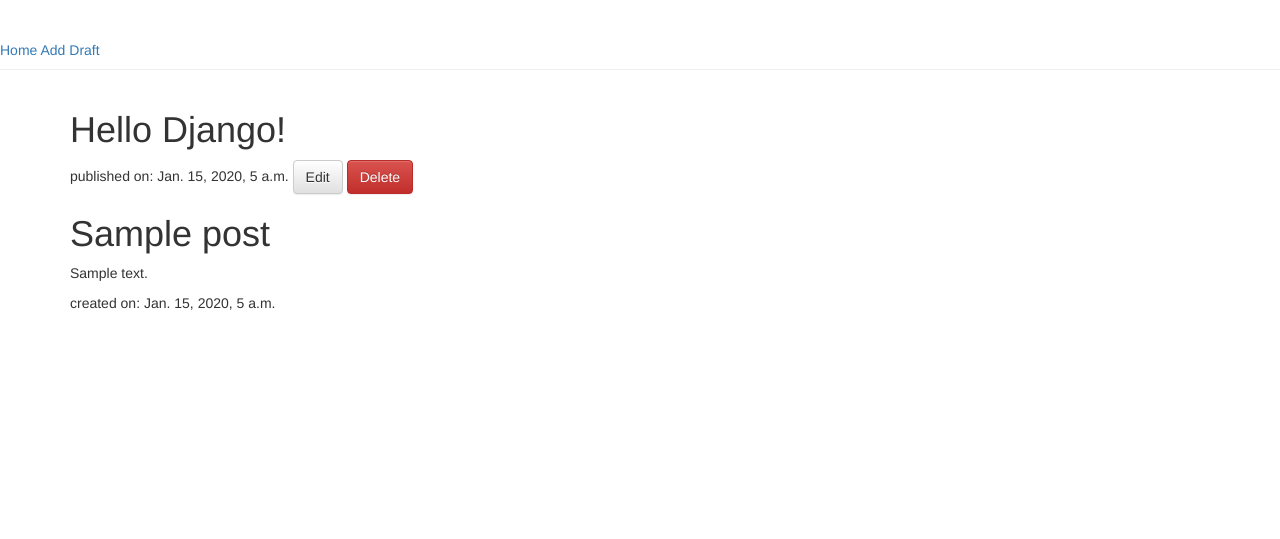
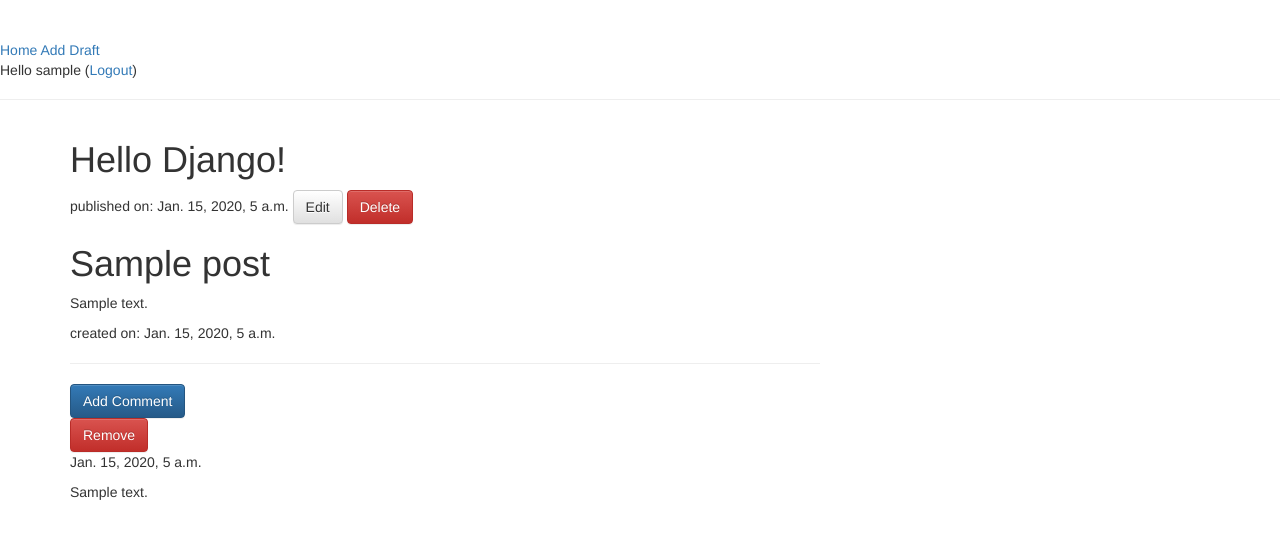
Before and after one commit to frankbearzou/my-first-blog, a Django app: page /post/1/ in a window 1280 px wide. Shown: the top 539 px of the page. Run offline with Django 3.2, Linux system fonts and the light colour scheme; a user stored in the database is signed in; tables that the repository leaves empty hold one stand-in row (values such as "Sample post"); some libraries are stand-ins or nearby versions.

Commit message:
add comment

```diff
--- a/blog/admin.py
+++ b/blog/admin.py
@@ -1,5 +1,6 @@
 from django.contrib import admin
-from .models import Post
+from .models import Post, Comment
 
 # Register your models here.
 admin.site.register(Post)
+admin.site.register(Comment)
--- a/blog/models.py
+++ b/blog/models.py
@@ -18,3 +18,18 @@ class Post(models.Model):
 
     def __str__(self):
         return self.title
+
+
+class Comment(models.Model):
+    post = models.ForeignKey(Post, related_name='comments')
+    author = models.ForeignKey("auth.User")
+    text = models.TextField()
+    created_date = models.DateTimeField(default=timezone.now)
+    approved_comment = models.BooleanField(default=False)
+
+    def approve(self):
+        self.approved_comment = True
+        self.save()
+
+    def __str__(self):
+        return self.text
--- a/blog/templates/blog/base.html
+++ b/blog/templates/blog/base.html
@@ -14,6 +14,9 @@
         {% if user.is_authenticated %}
             <a href="{% url 'post_new' %}">Add</a>
             <a href="{% url 'post_draft_list' %}">Draft</a>
+            <p>Hello {{ user.username }} (<a href="{% url 'logout' %}">Logout</a>)</p>
+        {% else %}
+            <a href="{% url 'login' %}">Login</a>
         {% endif %}
     </div>
     <div class="container">
--- a/blog/templates/blog/post_detail.html
+++ b/blog/templates/blog/post_detail.html
@@ -13,4 +13,24 @@
     <h1>{{ post.title }}</h1>
     <p>{{ post.text }}</p>
     <p>created on: {{ post.created_date }}</p>
+    <hr>
+    <a href="{% url 'post_comment_add' pk=post.pk %}" class="btn btn-primary">Add Comment</a>
+    <div>
+        {% for comment in post.comments.all %}
+            {% if user.is_authenticated or comment.approved_comment %}
+                <div>
+                    {% if not comment.approved_comment %}
+                        <a href="{% url 'comment_approve' pk=comment.pk %}" class="btn btn-primary">Approve</a>
+                    {% endif %}
+                    <a href="{% url 'comment_remove' pk=comment.pk %}" class="btn btn-danger">Remove</a>
+                    <p>{{ comment.created_date }}</p>
+                    <p>{{ comment.text | linebreaks }}</p>
+                </div>
+
+            {% endif %}
+        {% empty %}
+            <p>no comments yet</p>
+        {% endfor %}
+
+    </div>
 {% endblock %}
--- a/blog/templates/blog/post_list.html
+++ b/blog/templates/blog/post_list.html
@@ -6,6 +6,7 @@
             <p>published: {{ post.published_date }}</p>
             <h3><a href="{% url 'post_detail' pk=post.pk %}">{{ post.title }}</a></h3>
             <p>{{ post.text | linebreaksbr }}</p>
+            <a href="{% url 'post_detail' pk=post.pk %}">Comments {{ post.comments.count }}</a>
         </div>
     {% endfor %}
 {% endblock %}
--- a/blog/urls.py
+++ b/blog/urls.py
@@ -8,5 +8,8 @@ urlpatterns = [
     url(r'^post/edit/(?P<pk>\d+)/$', views.post_edit, name='post_edit'),
     url(r'^draft/$', views.post_draft_list, name='post_draft_list'),
     url(r'^post/(?P<pk>\d+)/publish/$', views.post_publish, name='post_publish'),
-    url(r'^post/(?P<pk>\d+)/delete/$', views.post_delete, name='post_delete')
+    url(r'^post/(?P<pk>\d+)/delete/$', views.post_delete, name='post_delete'),
+    url(r'^post/(?P<pk>\d+)/comment/add/$', views.post_comment_add, name='post_comment_add'),
+    url(r'^comment/(?P<pk>\d+)/approve/$', views.comment_approve, name='comment_approve'),
+    url(r'^comment/(?P<pk>\d+)/remove/$', views.comment_remove, name='comment_remove')
 ]
--- a/blog/views.py
+++ b/blog/views.py
@@ -1,7 +1,8 @@
 from django.shortcuts import render, redirect, get_list_or_404, get_object_or_404
 from django.utils import timezone
-from .models import Post
-from .forms import PostForm
+from django.contrib.auth.decorators import login_required
+from .models import Post, Comment
+from .forms import PostForm, CommentForm
 
 # Create your views here.
 
@@ -17,6 +18,7 @@ def post_detail(request, pk):
     return render(request, 'blog/post_detail.html', {'pk': pk, 'post': post})
 
 
+@login_required
 def post_new(request):
     if request.method == 'GET':
         form = PostForm()
@@ -26,11 +28,12 @@ def post_new(request):
         if form.is_valid():
             post = form.save(commit=False)
             post.author = request.user
-            post.published_date = timezone.now()
+            # post.published_date = timezone.now()
             post.save()
             return redirect('post_detail', pk=post.pk)
 
 
+@login_required
 def post_edit(request, pk):
     post = get_object_or_404(Post, pk=pk)
     if request.method == 'GET':
@@ -41,23 +44,56 @@ def post_edit(request, pk):
         if form.is_valid():
             post = form.save(commit=False)
             post.author = request.user
-            post.published_date = timezone.now()
+            # post.published_date = timezone.now()
             post.save()
             return redirect('post_detail', pk=pk)
 
 
+@login_required
 def post_draft_list(request):
     posts = Post.objects.filter(published_date__isnull=True)
     return render(request, 'blog/post_draft_list.html', {'posts': posts})
 
 
+@login_required
 def post_publish(request, pk):
     post = get_object_or_404(Post, pk=pk)
     post.publish()
     return redirect('post_detail', pk=pk)
 
 
+@login_required
 def post_delete(request, pk):
     post = get_object_or_404(Post, pk=pk)
     post.delete()
     return redirect('post_list')
+
+
+@login_required
+def post_comment_add(request, pk):
+    post = get_object_or_404(Post, pk=pk)
+    if request.method == 'GET':
+        form = CommentForm()
+        return render(request, 'blog/post_comment_add.html', {'form': form})
+    elif request.method == 'POST':
+        form = CommentForm(request.POST)
+        if form.is_valid():
+            comment = form.save(commit=False)
+            comment.author = request.user
+            comment.post = post
+            comment.save()
+            return redirect('post_detail', pk=pk)
+
+
+@login_required
+def comment_approve(request, pk):
+    comment = get_object_or_404(Comment, pk=pk)
+    comment.approve()
+    return redirect('post_detail', pk=comment.post.pk)
+
+
+@login_required
+def comment_remove(request, pk):
+    comment = get_object_or_404(Comment, pk=pk)
+    comment.delete()
+    return redirect('post_detail', pk=comment.post.pk)
--- a/mysite/urls.py
+++ b/mysite/urls.py
@@ -15,8 +15,11 @@ Including another URLconf
 """
 from django.conf.urls import url, include
 from django.contrib import admin
+from django.contrib.auth import views
 
 urlpatterns = [
+    url(r'^admin/', admin.site.urls),
+    url(r'^accounts/login/$', views.login, name='login'),
+    url(r'^logout/$', views.logout, {'next_page': '/'}, name='logout'),
     url(r'', include('blog.urls')),
-    url(r'^admin/', admin.site.urls),
 ]
```
Also changed, not shown: blog/forms.py (+8 -1 lines), blog/templates/blog/post_comment_add.html (added, +10 -0 lines), blog/templates/registration/login.html (added, +21 -0 lines), README.md, blog/migrations/0002_comment.py (added), mysite/settings.py (line endings or trailing spaces).
